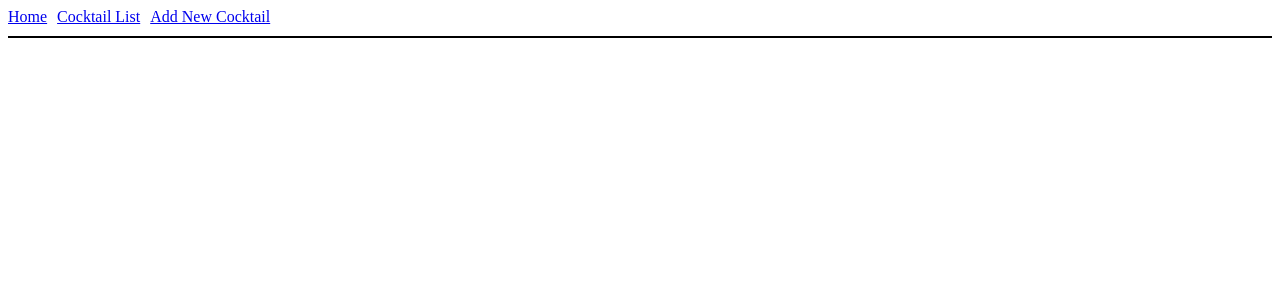
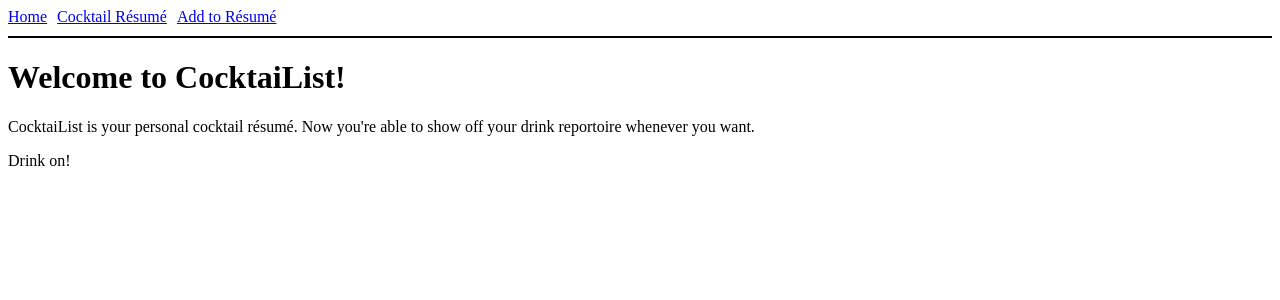
Before and after one commit to ryanrizeq/phase-2-project, a React (Create React App) app: page / in a window 1280 px wide. Shown: the top 300 px of the page. Built offline with nearby package versions, Linux system fonts and the light colour scheme; no server answers.

Commit message:
rename pages

```diff
--- a/src/components/App.js
+++ b/src/components/App.js
@@ -3,6 +3,7 @@ import NavBar from "./NavBar";
 import { Route, Routes } from "react-router-dom";
 import CocktailPage from "./CocktailPage";
 import CocktailForm from "./Form";
+import Home from "./Home";
 
 
 function App() {
@@ -39,6 +40,11 @@ function App() {
           element={<CocktailForm addNewCocktail={addNewCocktail}/>}
         >
         </Route>
+        <Route
+          path="/"
+          element={<Home />}
+        >
+        </Route>
       </Routes>
     </div>
   );
--- a/src/components/CocktailPage.js
+++ b/src/components/CocktailPage.js
@@ -4,7 +4,7 @@ import CocktailRender from "./CocktailRender";
 function CocktailPage( { list }) {
     return (
         <div>
-            <h1>Cocktail Page</h1>
+            <h1>Cocktail Résumé</h1>
             {list.map((drink) => (
                 <CocktailRender
                     key = {drink.name}
--- /dev/null
+++ b/src/components/Home.js
@@ -0,0 +1,13 @@
+import React from "react";
+
+function Home() {
+    return(
+        <div>
+            <h1>Welcome to CocktaiList!</h1>
+            <p>CocktaiList is your personal cocktail résumé. Now you're able to show off your drink reportoire whenever you want.</p>
+            <p>Drink on!</p>
+        </div>
+    )
+}
+
+export default Home
--- a/src/components/NavBar.js
+++ b/src/components/NavBar.js
@@ -14,10 +14,10 @@ function NavBar() {
             Home
           </NavLink>
           <NavLink style={{ marginRight: "10px" }} to="/list">
-            Cocktail List
+            Cocktail Résumé
           </NavLink>
           <NavLink style={{ marginRight: "10px" }} to="/new">
-            Add New Cocktail
+            Add to Résumé
           </NavLink>
         </div>
 
--- a/src/index.css
+++ b/src/index.css
@@ -6,3 +6,7 @@
 .form {
     width: 150%
 }
+
+.page {
+    background-color: aqua;
+}
```
